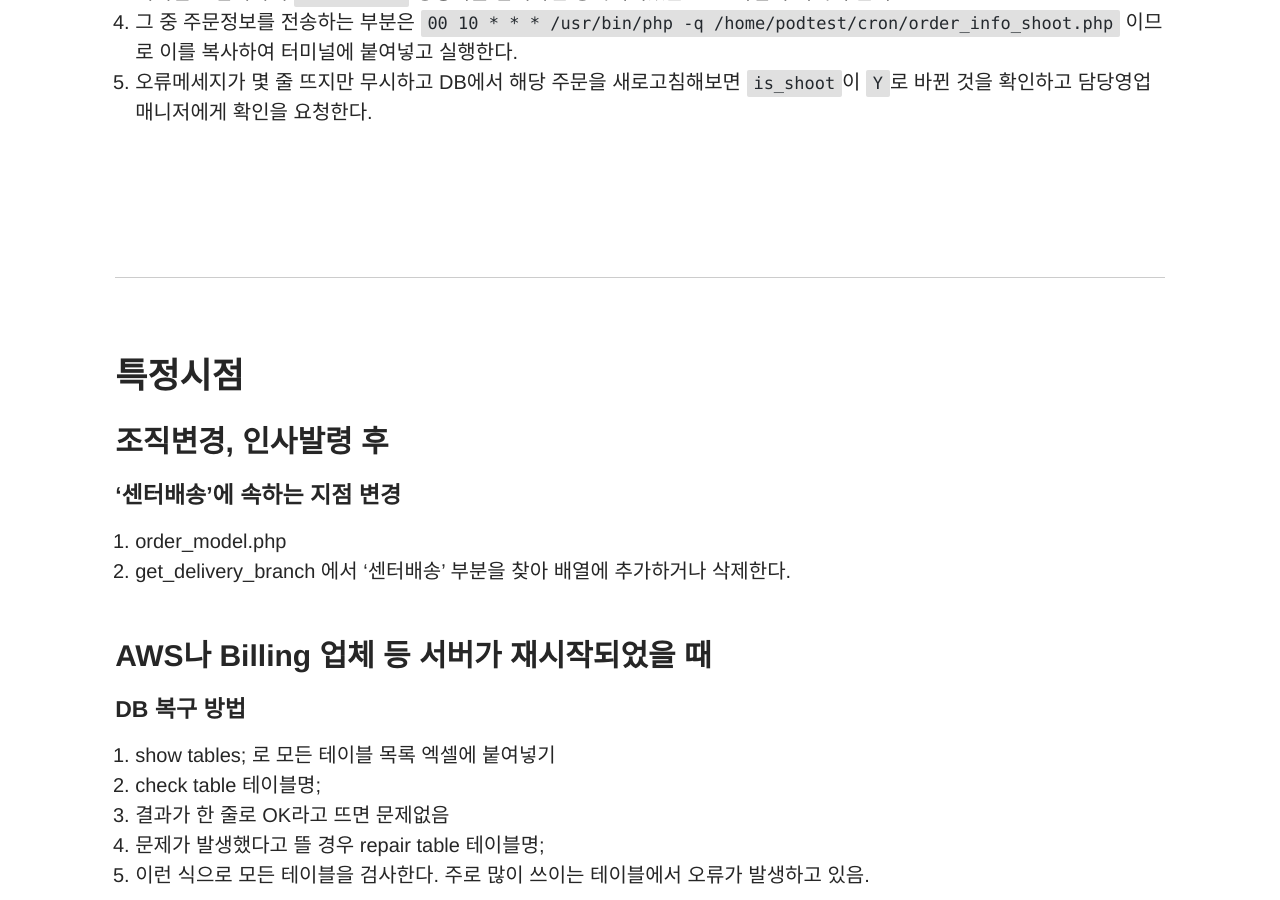
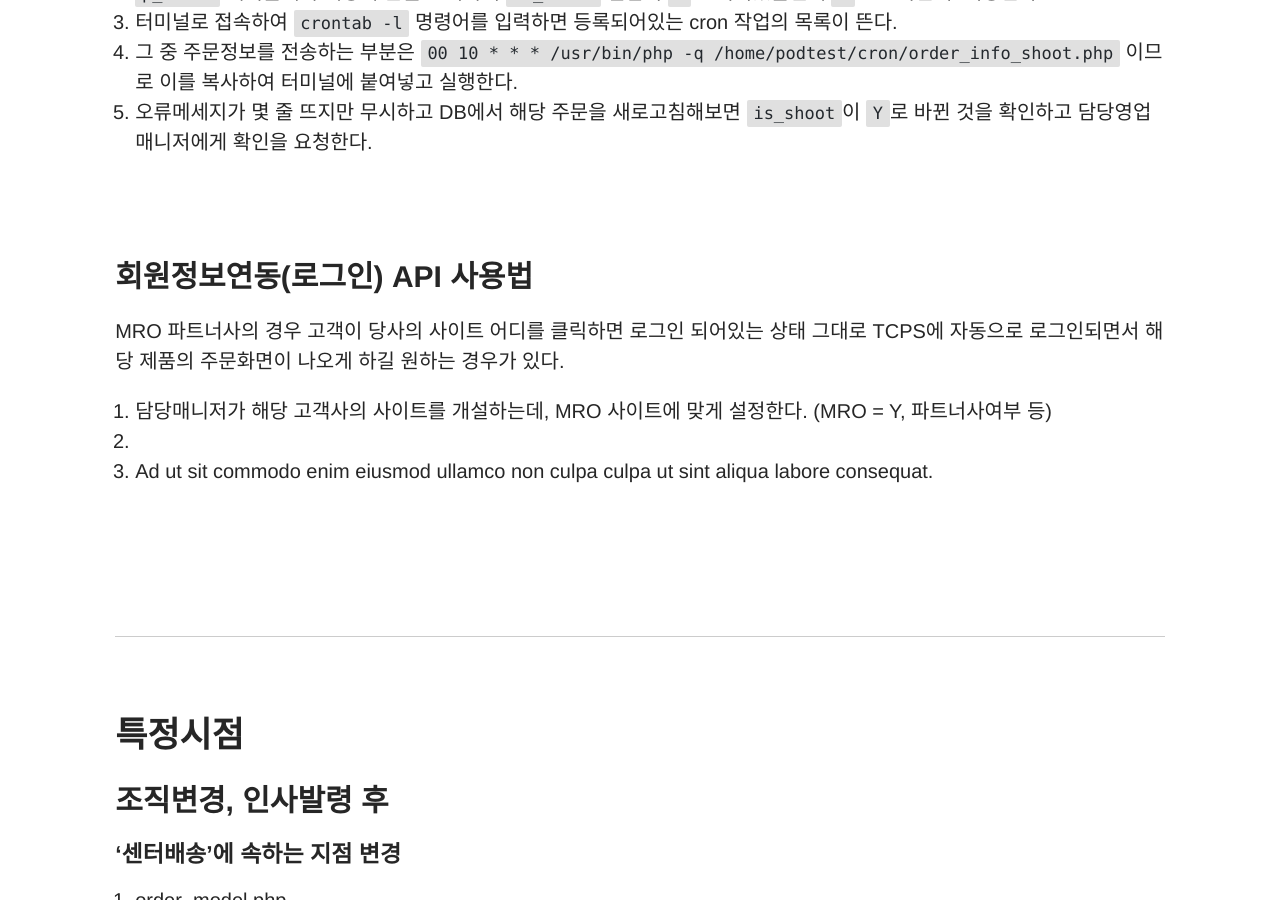
Before and after one commit to fffight88/fffight88.github.io, a Jekyll site: the page built from _jobdetail/tcps-management.md, in a window 1280 px wide and 900 px high, scrolled down 10426 px. Built offline with Jekyll 4.4.1, drawn with Linux system fonts in a browser that asks for light colours; a script that is not in the unit is left out; comment, search, counter and statistics services are not loaded.

Commit message:
포스트 수정

```diff
--- a/_jobdetail/tcps-management.md
+++ b/_jobdetail/tcps-management.md
@@ -39,6 +39,7 @@ published: true
 	- [프라임에셋 우수인증설계사 적용 업무](#프라임에셋-우수인증설계사-적용-업무)
 	- [템플릿 가격 수정](#템플릿-가격-수정)
 	- [파트너사(ex: 오피스디포코리아; ODK) 주문 재전송](#파트너사ex-오피스디포코리아-odk-주문-재전송)
+	- [회원정보연동(로그인) API 사용법](#회원정보연동로그인-api-사용법)
 - [특정시점](#특정시점)
 	- [조직변경, 인사발령 후](#조직변경-인사발령-후)
 		- ['센터배송'에 속하는 지점 변경](#센터배송에-속하는-지점-변경)
@@ -231,7 +232,6 @@ array(
 
 ### 고객사페이지 디자인 수정
 
-
 <br>
 <br>
 
@@ -344,6 +344,28 @@ array(
 
 <br>
 <br>
+
+### 회원정보연동(로그인) API 사용법
+
+MRO 파트너사의 경우 고객이 당사의 사이트 어디를 클릭하면 로그인 되어있는 상태 그대로 TCPS에 자동으로 로그인되면서 해당 제품의 주문화면이 나오게 하길 원하는 경우가 있다.
+
+1. 담당매니저가 해당 고객사의 사이트를 개설하는데, MRO 사이트에 맞게 설정한다. (MRO = Y, 파트너사여부 등)
+2.
+3. Ad ut sit commodo enim eiusmod ullamco non culpa culpa ut sint aliqua labore consequat.
+
+<br>
+<br>
+
+<!-- ### 내용 추가시 이거 복사해서 사용
+
+Excepteur qui pariatur exercitation cillum tempor ullamco labore.
+
+1. Nisi quis sit dolore nisi sit officia.
+2. Consequat consequat voluptate laboris amet dolore.
+3. Ad ut sit commodo enim eiusmod ullamco non culpa culpa ut sint aliqua labore consequat.
+
+<br>
+<br> -->
 
 <br>
 
```
